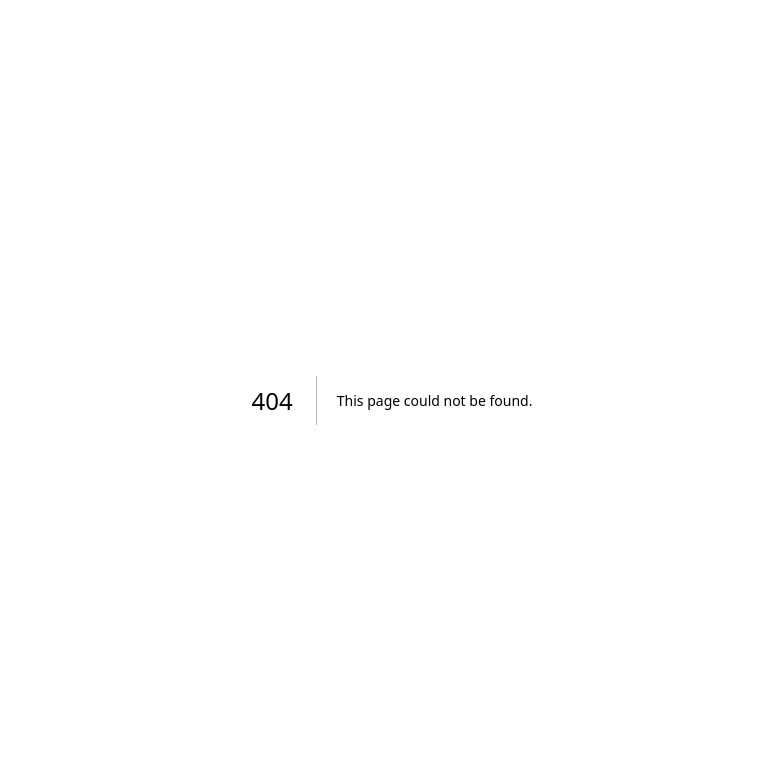
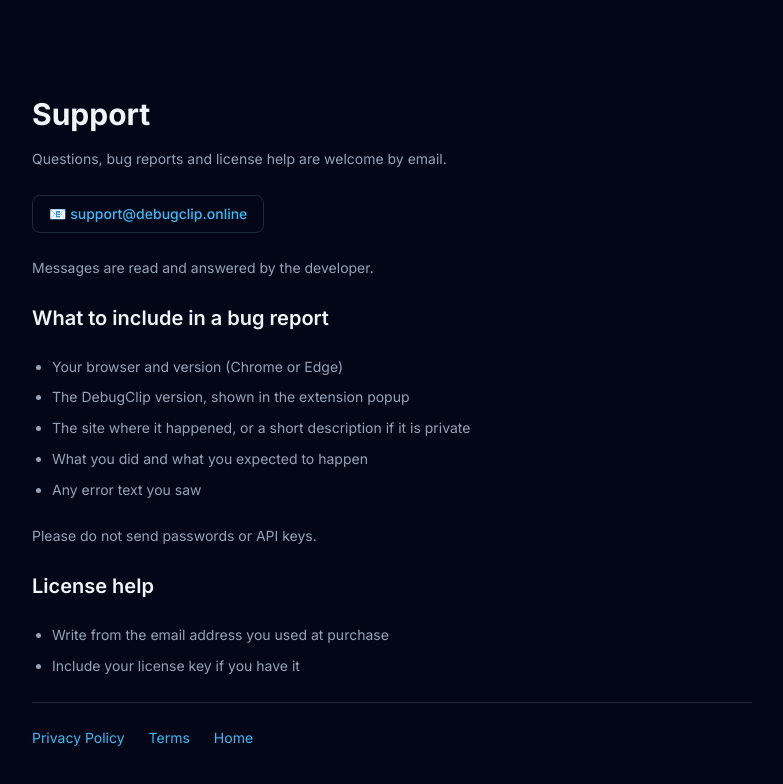
Before and after one commit to oussama-zbair/DebugClip, a Next.js app: page /support in a window 1280 px wide. Before the commit this address had no page. Shown: the top 784 px of the page, without its empty margins (248-1031 px from the left). Built offline with nearby package versions, Linux system fonts and the light colour scheme; no server answers.

Commit message:
Add support page, replace personal email with support address

```diff
--- a/src/app/page.tsx
+++ b/src/app/page.tsx
@@ -667,6 +667,7 @@ function Footer() {
           <div className="flex items-center gap-6 text-sm text-ds-textMuted">
             <a href="/privacy/" className="hover:text-ds-text transition-colors">Privacy Policy</a>
             <a href="/terms/" className="hover:text-ds-text transition-colors">Terms of Service</a>
+            <a href="/support/" className="hover:text-ds-text transition-colors">Support</a>
             <a href="https://github.com/oussama-zbair/DebugClip" target="_blank" rel="noopener" className="hover:text-ds-text transition-colors">GitHub</a>
           </div>
           <p className="text-sm text-ds-textMuted">© 2026 DebugClip. All rights reserved.</p>
--- /dev/null
+++ b/src/app/support/page.tsx
@@ -0,0 +1,54 @@
+import type { Metadata } from "next";
+import { SUPPORT_EMAIL } from "@/lib/site";
+
+export const metadata: Metadata = {
+  title: "Support | DebugClip",
+  description: "Get help with DebugClip. Email questions, bug reports and license requests to support.",
+  alternates: { canonical: "https://debugclip.online/support/" },
+};
+
+const linkClass = "text-ds-blue hover:underline";
+
+export default function Support() {
+  const mailto = `mailto:${SUPPORT_EMAIL}?subject=${encodeURIComponent("DebugClip support")}`;
+
+  return (
+    <main className="max-w-3xl mx-auto px-6 py-24">
+      <h1 className="text-3xl font-bold mb-4">Support</h1>
+      <div className="space-y-6 text-ds-textSub leading-relaxed text-sm">
+        <p>Questions, bug reports and license help are welcome by email.</p>
+        <p>
+          <a
+            href={mailto}
+            className="inline-flex items-center gap-2 px-4 py-2 rounded-lg border border-ds-border text-ds-blue hover:border-ds-blue/50 hover:bg-ds-surface transition-all text-sm font-medium"
+          >
+            📧 {SUPPORT_EMAIL}
+          </a>
+        </p>
+        <p>Messages are read and answered by the developer.</p>
+
+        <h2 className="text-xl font-semibold text-ds-text mt-8">What to include in a bug report</h2>
+        <ul className="list-disc pl-5 space-y-2">
+          <li>Your browser and version (Chrome or Edge)</li>
+          <li>The DebugClip version, shown in the extension popup</li>
+          <li>The site where it happened, or a short description if it is private</li>
+          <li>What you did and what you expected to happen</li>
+          <li>Any error text you saw</li>
+        </ul>
+        <p>Please do not send passwords or API keys.</p>
+
+        <h2 className="text-xl font-semibold text-ds-text mt-8">License help</h2>
+        <ul className="list-disc pl-5 space-y-2">
+          <li>Write from the email address you used at purchase</li>
+          <li>Include your license key if you have it</li>
+        </ul>
+
+        <nav aria-label="Related pages" className="flex flex-wrap items-center gap-6 pt-6 mt-8 border-t border-ds-border">
+          <a href="/privacy/" className={linkClass}>Privacy Policy</a>
+          <a href="/terms/" className={linkClass}>Terms</a>
+          <a href="/" className={linkClass}>Home</a>
+        </nav>
+      </div>
+    </main>
+  );
+}
--- a/src/app/thank-you/page.tsx
+++ b/src/app/thank-you/page.tsx
@@ -206,7 +206,7 @@ export default function ThankYou() {
         {/* Support note */}
         <p className="text-xs text-ds-textMuted">
           <Mail size={12} className="inline mr-1" />
-          Need help? Contact <a href="mailto:oussama.zbair9@gmail.com" className="text-ds-blue hover:underline">oussama.zbair9@gmail.com</a>
+          Need help? Contact <a href="mailto:support@debugclip.online" className="text-ds-blue hover:underline">support@debugclip.online</a>
         </p>
       </motion.div>
     </main>
```
Also changed, not shown: 2 other files (tests, documents, lock files or other folders).
